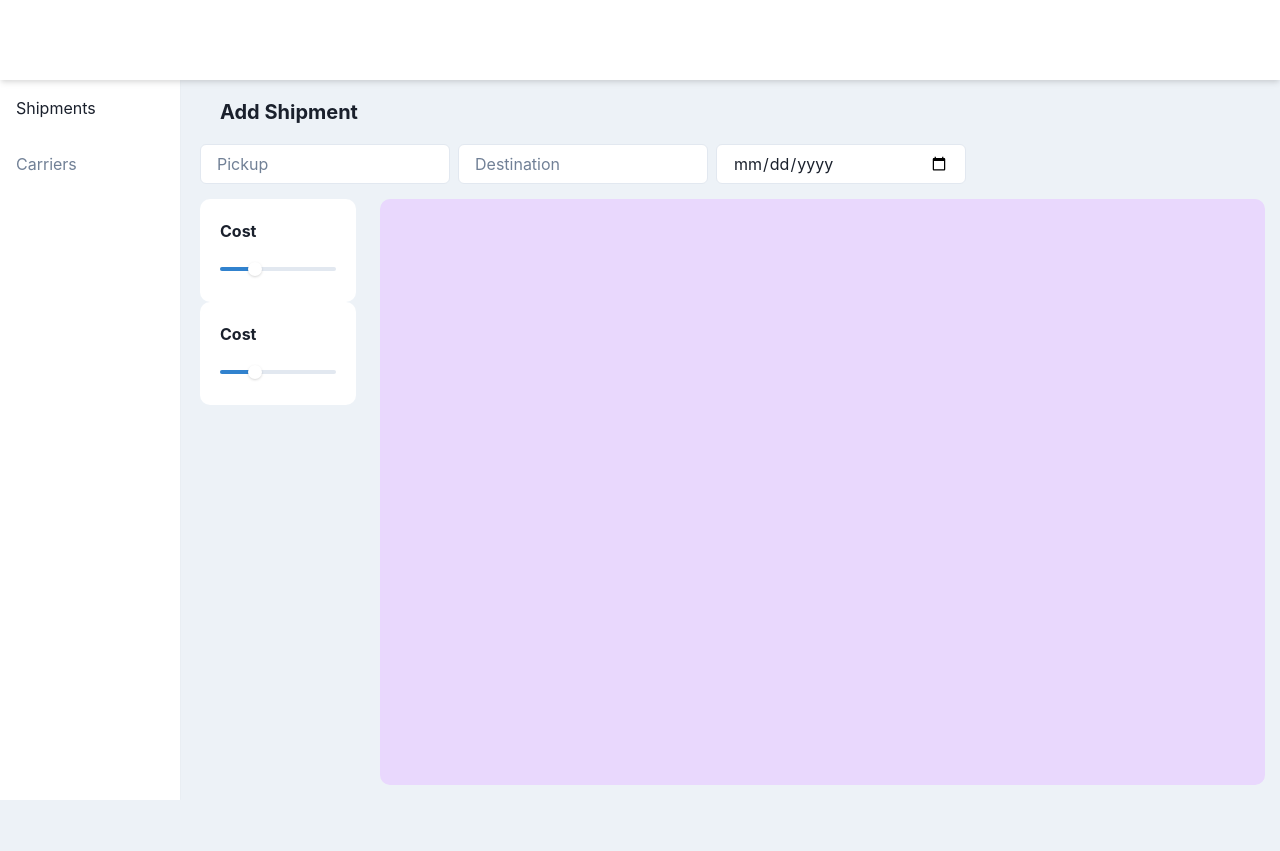
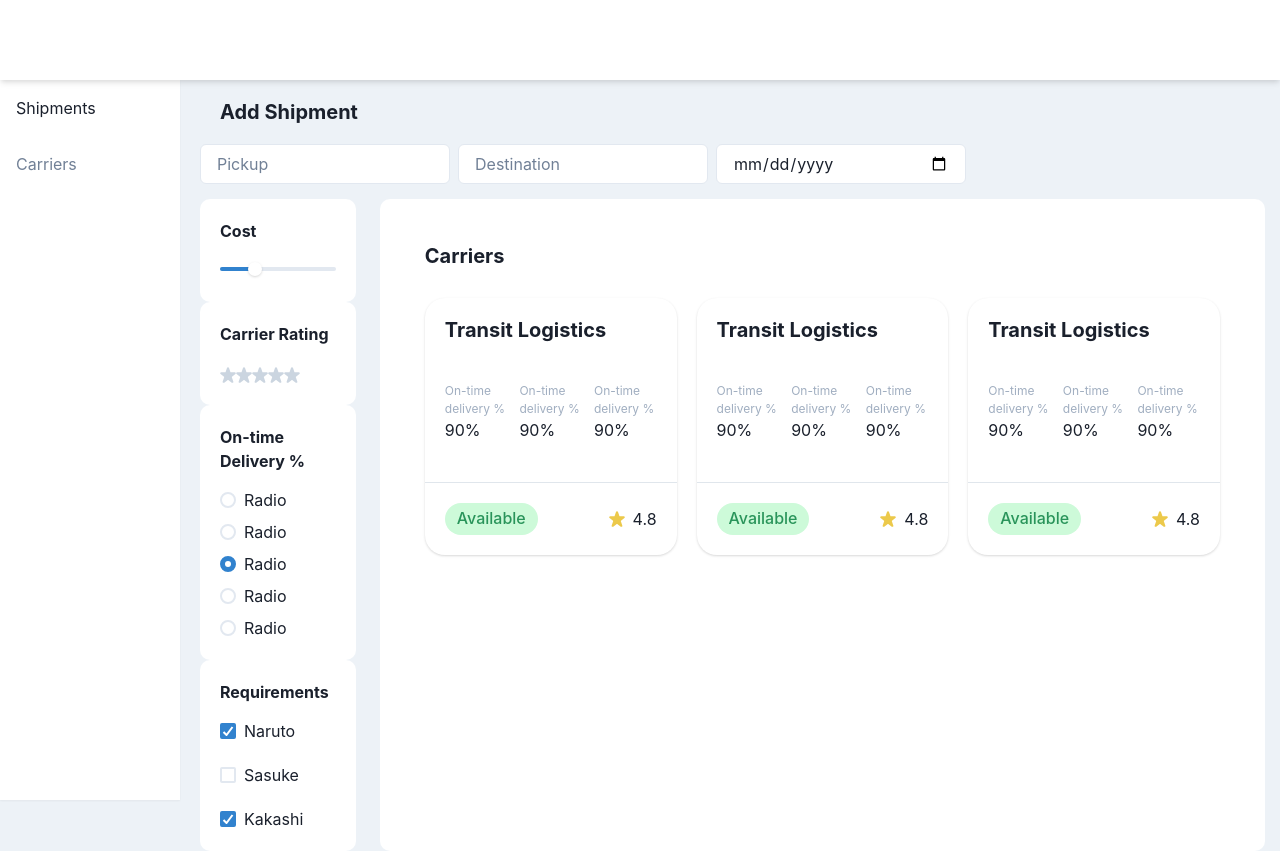
Before and after one commit to pauljoy06/chaine-demo, a React (Create React App) app: page /shipments/create in a window 1280 px wide. Before the commit the page ends 800 px from the top, so only its background shows below. Built offline with nearby package versions, Linux system fonts and the light colour scheme.

Commit message:
Add create shipments page

```diff
--- a/src/components/index.tsx
+++ b/src/components/index.tsx
@@ -1,7 +1,7 @@
-import { Box, Icon } from "@chakra-ui/react";
+import { Box, Icon, Text } from "@chakra-ui/react";
 import { StarIcon } from "@chakra-ui/icons";
 
-import { RatingsProps } from "../interfaces";
+import { KeyValueProps, RatingsProps } from "../interfaces";
 
 const Ratings: React.FC<RatingsProps> = ({rating, maxRating = 5}) => {
     return <Box>
@@ -13,6 +13,14 @@ const Ratings: React.FC<RatingsProps> = ({rating, maxRating = 5}) => {
     </Box>
 };
 
+const KeyValueBox: React.FC<KeyValueProps> = ({ title, value}) => {
+    return <Box className='key-value-box'>
+        <Text fontSize='xs' color='gray.400'>{title}</Text>
+        <Text color='black.100'>{value}</Text>
+    </Box>
+}
+
 export {
     Ratings,
+    KeyValueBox,
 }
--- a/src/shipments/createShipment.tsx
+++ b/src/shipments/createShipment.tsx
@@ -14,6 +14,19 @@ import {
     SliderTrack,
     SliderFilledTrack,
     SliderThumb,
+    Stack,
+    Radio,
+    CheckboxGroup,
+    Checkbox,
+    Card,
+    CardHeader,
+    CardBody,
+    CardFooter,
+    Tag,
+    TagLabel,
+    TagRightIcon,
+    Icon,
+    Divider,
     // SliderMark,
     // Heading,
 
@@ -28,6 +41,9 @@ import {
 import Sidebar from "../components/sidebar";
 import Header from "../components/header";
 import React from "react";
+import { CarrierCardProps, FilterBoxProps } from "../interfaces";
+import { KeyValueBox, Ratings } from "../components";
+import { StarIcon } from "@chakra-ui/icons";
 
 const CreateShipmentPage: React.FC = () => {
     return <div className='create-shipment-page'>
@@ -53,7 +69,7 @@ const CreateShipmentPage: React.FC = () => {
                     <HStack pt='5'>
                         <Input placeholder='Pickup' maxW='250px' bg='white' />
                         <Input placeholder='Destination' maxW='250px' bg='white' />
-                        <Input placeholder='Pickup Date' type='date' maxW='250px' bg='white'/>
+                        <Input placeholder='Pickup Date' type='date' maxW='250px' bg='white' />
                     </HStack>
                     <Flex className='carrier-listing-filters' flexGrow='1' gap='3' mt='15px' mr='15px' mb='15px'>
                         <Flex className='filters' direction='column' flexGrow='1' w='15%' borderRadius='10px'>
@@ -65,17 +81,49 @@ const CreateShipmentPage: React.FC = () => {
                                     <SliderThumb />
                                 </Slider>
                             </FilterBox>
-                            <FilterBox title='Cost'>
-                                <Slider aria-label='slider-ex-1' defaultValue={30}>
-                                    <SliderTrack>
-                                        <SliderFilledTrack />
-                                    </SliderTrack>
-                                    <SliderThumb />
-                                </Slider>
+                            <Spacer />
+                            <FilterBox title='Carrier Rating'>
+                                <Ratings rating={0} />
+                            </FilterBox>
+                            <Spacer />
+                            <FilterBox title='On-time Delivery %'>
+                                <Stack>
+                                    <Radio size='md' name='1' colorScheme='blue'>
+                                        Radio
+                                    </Radio>
+                                    <Radio size='md' name='1' colorScheme='blue'>
+                                        Radio
+                                    </Radio>
+                                    <Radio size='md' name='1' colorScheme='blue' defaultChecked>
+                                        Radio
+                                    </Radio>
+                                    <Radio size='md' name='1' colorScheme='blue'>
+                                        Radio
+                                    </Radio>
+                                    <Radio size='md' name='1' colorScheme='blue'>
+                                        Radio
+                                    </Radio>
+                                </Stack>
+                            </FilterBox>
+                            <Spacer />
+                            <FilterBox title='Requirements'>
+                                <CheckboxGroup colorScheme='blue' defaultValue={['naruto', 'kakashi']}>
+                                    <Stack spacing={[1, 5]}>
+                                        <Checkbox value='naruto'>Naruto</Checkbox>
+                                        <Checkbox value='sasuke'>Sasuke</Checkbox>
+                                        <Checkbox value='kakashi'>Kakashi</Checkbox>
+                                    </Stack>
+                                </CheckboxGroup>
                             </FilterBox>
                         </Flex>
                         <Spacer />
-                        <Box className='carrier-results' bg='purple.100' w='85%' borderRadius='10px'>
+                        <Box className='carrier-results' p='45px' w='85%' bg='white' borderRadius='10px'>
+                            <Heading as='h1' size='md'>Carriers</Heading>
+                            <Flex className='carriers' gap='5' mt='30px'>
+                               <CarrierCard title='Transit Logistics' />
+                               <CarrierCard title='Transit Logistics' />
+                               <CarrierCard title='Transit Logistics' />
+                            </Flex>
                         </Box>
                     </Flex>
                 </Flex>
@@ -84,7 +132,7 @@ const CreateShipmentPage: React.FC = () => {
     </div>
 }
 
-const FilterBox: React.FC<FilterBoxProps> = ({title, children}) => {
+const FilterBox: React.FC<FilterBoxProps> = ({ title, children }) => {
     return <Box className='filter-box' p='20px' bg='white' borderRadius='10px'>
         <Text size='xs' fontWeight='bold' mb='15px'>{title}</Text>
         <Box>
@@ -93,9 +141,41 @@ const FilterBox: React.FC<FilterBoxProps> = ({title, children}) => {
     </Box>
 }
 
-interface FilterBoxProps {
-    title: string,
-    children: React.ReactNode,
+const CarrierCard: React.FC<CarrierCardProps> = ({ title }) => {
+    return <Card maxW='430px' borderRadius='20px'>
+        <CardHeader>
+            <Heading as='h1' size='md'>{title}</Heading>
+        </CardHeader>
+        <CardBody>
+            <Flex gap='3'>
+                <KeyValueBox title='On-time delivery %' value='90%' />
+                <KeyValueBox title='On-time delivery %' value='90%' />
+                <KeyValueBox title='On-time delivery %' value='90%' />
+            </Flex>
+        </CardBody>
+            <Divider mt='20px' borderColor='gray.300' />
+        <CardFooter>
+            <Flex w='100%'>
+                <Tag
+                    size='lg' key='sm'
+                    borderRadius='full'
+                    variant='solid'
+                    bg='#cdfad9'
+                    color='#29945a'
+                >
+                    <TagLabel>Available</TagLabel>
+                </Tag>
+                <Spacer />
+                <Flex align='center' gap='2'>
+                    <Icon
+                        as={StarIcon}
+                        color='yellow.400'
+                    />
+                    <Text>4.8</Text>
+                </Flex>
+            </Flex>
+        </CardFooter>
+    </Card>
 }
 
 export default CreateShipmentPage;
```
Also changed, not shown: src/interfaces.ts (+18 -1 lines).
